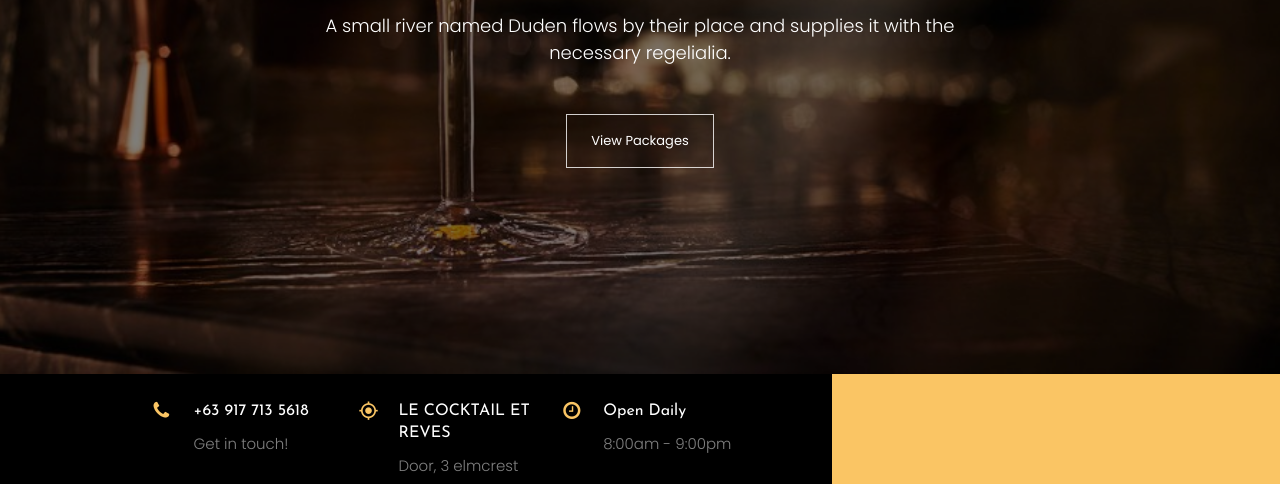
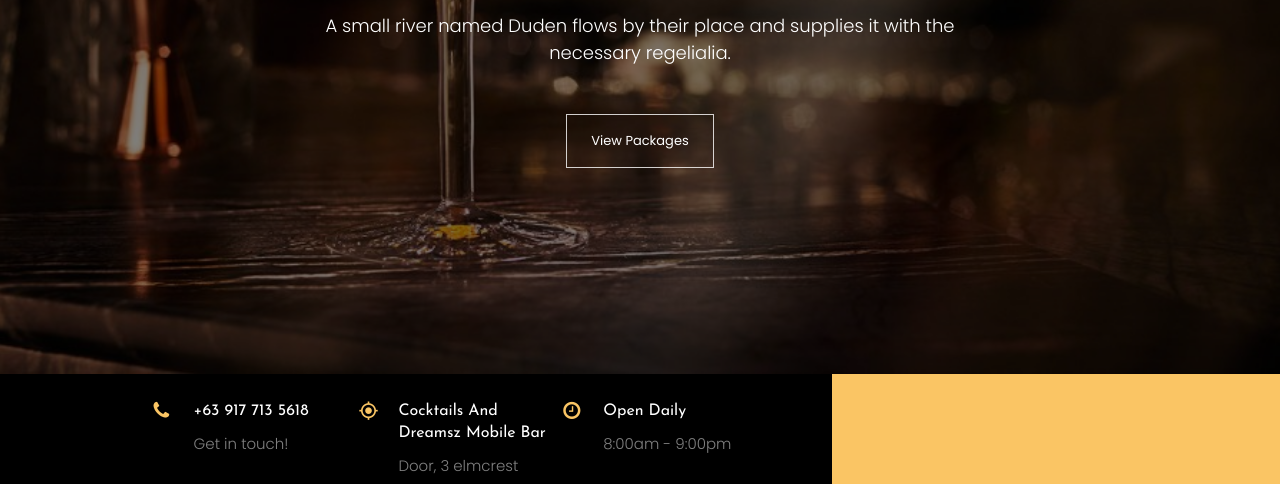
Before and after one commit to rjuevesano/cocktailsanddreamsz.com, a plain HTML site: page index.html in a window 1280 px wide. Shown: the part 465-949 px from the top of the page. Drawn offline with nearby package versions, Linux system fonts and the light colour scheme; some packages are replaced by stand-ins of ours; no server answers; files whose address does not match are found by name.

```diff
--- a/index.html
+++ b/index.html
@@ -133,7 +133,7 @@
 	    				<div class="col-md-4 d-flex ftco-animate">
 	    					<div class="icon"><span class="icon-my_location"></span></div>
 	    					<div class="text">
-	    						<h3>LE COCKTAIL ET REVES</h3>
+	    						<h3>Cocktails And Dreamsz Mobile Bar</h3>
 	    						<p>Door, 3 elmcrest building loyala, Obrero, Poblacion, Dabaw, 8000 Lalawigan ng Davao del Sur</p>
 	    					</div>
 	    				</div>
@@ -674,7 +674,7 @@
             	<h2 class="ftco-heading-2">Have a Questions?</h2>
             	<div class="block-23 mb-3">
 	              <ul>
-	                <li><span class="icon icon-map-marker"></span><span class="text">LE COCKTAIL ET REVES, Door, 3 elmcrest building loyala, Obrero, Poblacion, Dabaw, 8000 Lalawigan ng Davao del Sur</span></li>
+	                <li><span class="icon icon-map-marker"></span><span class="text">Cocktails And Dreamsz Mobile Bar, Door, 3 elmcrest building loyala, Obrero, Poblacion, Dabaw, 8000 Lalawigan ng Davao del Sur</span></li>
 	                <li><a href="tel:+639177135618"><span class="icon icon-phone"></span><span class="text">+63 917 713 5618</span></a></li>
 	                <li><a href="mailto:xty2280@yahoo.com"><span class="icon icon-envelope"></span><span class="text">xty2280@yahoo.com</span></a></li>
                 </ul>
```
